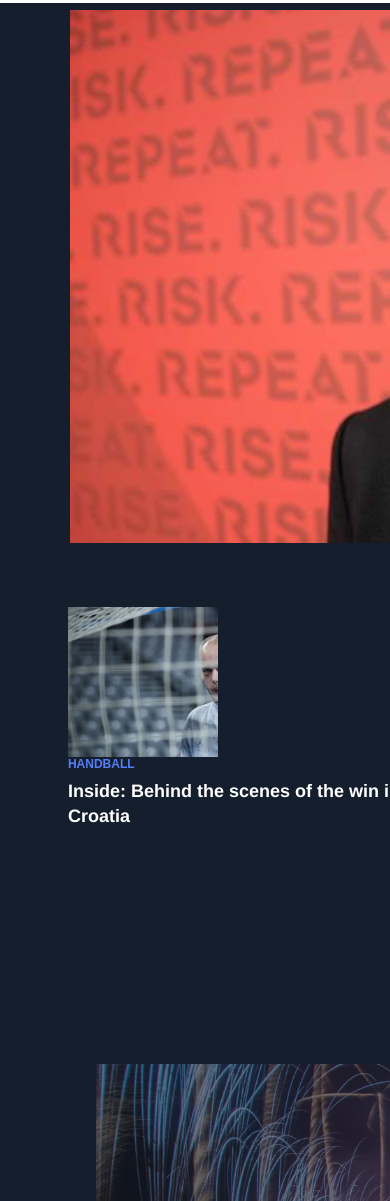
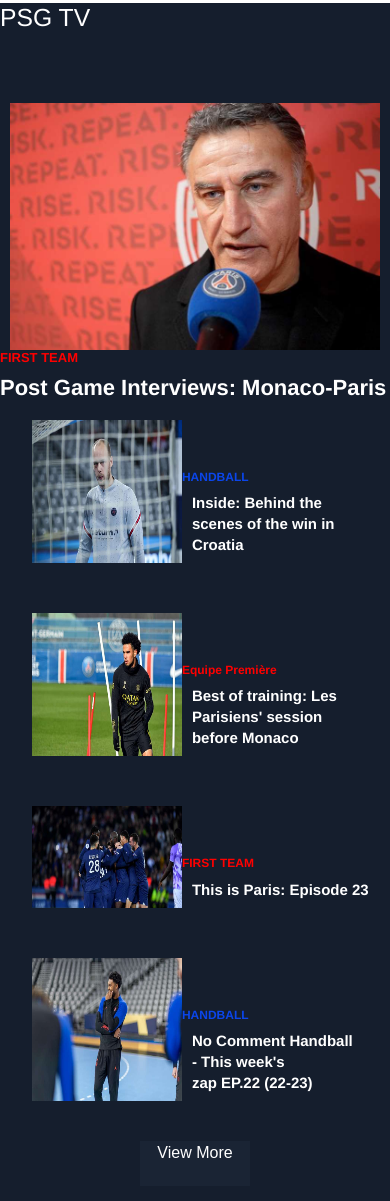
Before and after one commit to amirali1390/amirali1390.github.io, a plain HTML site: page index.html in a window 390 px wide. Shown: the part 4229-5430 px from the top of the page. Drawn offline with nearby package versions, Linux system fonts and the light colour scheme.

Commit message:
sdfdsfsf

```diff
--- a/css/index.css
+++ b/css/index.css
@@ -1081,54 +1081,55 @@
 margin-left: 50%;
 }
 .bs{
-    width: 1590.97px;
-    height: 1569.94px;
+    width: 100;
+    height: 1830px;
     background-color: transparent;
 }
 .monaco{
-    width: 1400px;
-    height: 456.89;
-    padding-top: 7px;
-    margin-left: 70px;
-    display: flex;
+    width: 100%;
+padding-top: 100px;
+
 }
 #monacoimg{
     transition: all 700ms ease 0s;
+    width: 100%;
+    height: 100%;
 }
 .monaco:hover img{
     transform: scale(1.1);
 }
 .monacodivimg{
-    width: 1000px;
-    height: 533px;
+    width: 100%;
+ padding-left: 10px;
+ padding-right: 10px;
     overflow: hidden;
 }
 .tf3{
     color: red;
     font-weight: 700;
     font-size: 13px;
- margin-top: 20%;
 
- text-align: center;
 }
 .monaco h3{
-    font-size: 40px;
+    font-size: 22px;
     line-height: 1.4;
     font-weight: bold;
     color: white;
-    margin-top: 25%;
-    margin-left: -40px;
+}
+.bs h2{
+    color: white;
+   position: absolute;
 }
 .hl2{
-    width: 327.5;
-    height:383.44px ;
-    padding-left: 60px;
+    width: 100%;
+    padding-left: 30px;
     overflow: hidden;
     cursor: pointer;
+    padding-right: 30px;
 }
 #hl2img{
-    width: 327.5px;
-    height: 218.44px;
+    width: 100%;
+    height: 100%;
     transition: all 600ms ease 0s
 }
 .endlist{
@@ -1139,27 +1140,32 @@
     transform: scale(1.1);
 }
 .hl2 h6{
-    color: #547ff7;
+    color: #0b46eb;
     font-size: 12px;
     font-weight: 700;
-    font-family: sans-serif;
+    margin-left: 150px;
+    margin-top: -100px;
 }
 .hl2 h3{
-    font-size: 18px;
+    margin-left: 160px;
+    font-size: 15px;
     line-height: 1.4;
     font-weight: bold;
     color: white;
 }
+
 .copy2{
     overflow: hidden;
     cursor: pointer;
-    width: 327.5;
-    height:383.44px ;
+    width: 100%;
+
     padding-left: 30px;
+    padding-right: 30px;
+    padding-top: 50px;
 }
 #copy2img{
-    width: 327.5px;
-    height: 218.44px;
+    width:100%;
+    height: 100%;
     transition: all 600ms ease 0s
 
 }
@@ -1167,67 +1173,77 @@
     transform: scale(1.1);
 }
 .copy2 h3{
-    font-size: 18px;
+    margin-left: 160px;
+    font-size: 15px;
     line-height: 1.4;
     font-weight: bold;
     color: white;
 }
 #copy3{
-    width: 327.5px;
-    height: 218.44px;
+    width: 100%;
+    height: 100%;
     transition: all 600ms ease 0s
+
 }
 
 
-.copy3{width: 327.5;
-    height:383.44px ;
+.copy3{
+padding-top: 50px;
+    width: 100%;
     padding-left: 30px;
     overflow: hidden;
     position: relative;
     cursor: pointer;}
     #copy3img{
-        width: 327.5px;
-        height: 218.44px;
+    height: 100%;
+        width: 100%;
         transition: all 600ms ease 0s
     }
     .copy3:hover img{
         transform: scale(1.1);
     }
     .copy3 h3{
-        font-size: 18px;
+        margin-left: 160px;
+        font-size: 15px;
         line-height: 1.4;
         font-weight: bold;
         color: white;
     }
     .hl3{
-        width: 327.5;
-        height:383.44px ;
+
+        width: 100%;
         padding-left: 30px;
         overflow: hidden;
         cursor: pointer;
+        padding-right: 30px;
+        padding-top: 50px;
     }
     #hl3img{
-        width: 327.5px;
-        height: 218.44px;
+   width: 100%;
+   height: 100%;
         transition: all 600ms ease 0s
     }
     .hl3:hover img{
         transform: scale(1.1)
     }
     .hl3 h6{
-        color: #547ff7;
+        color: #0b46eb;
         font-size: 12px;
         font-weight: 700;
-        font-family: sans-serif;
+        margin-left: 150px;
+        margin-top: -100px;
     }
     .hl3 h3{
-        font-size: 18px;
+        margin-left: 160px;
+        font-size: 15px;
         line-height: 1.4;
         font-weight: bold;
         color: white;
     }
     #BH{
         margin: 0 auto;
+       margin-top: 40px;
+
         width: 110.5px;
         height: 45px;
         color: white;
@@ -1239,15 +1255,12 @@
     text-align: center;
     justify-content: center;
 font-family: sans-serif;
-margin-top: 5px;
+margin-top: 10px;
 }
-#BH:hover{
-    color: #fff;
-    background: #344767;
-}
-#fire{
-    width: 1398px;
-    height: 385px;
+
+.fire{
+    width: 100%;
+    height: 410px;
     background-image: url(../images/dsc04128b.jpg);
     background-repeat: no-repeat;
     background-size: cover;
--- a/index.html
+++ b/index.html
@@ -357,21 +357,22 @@
   <li id="li4">Club</li >
 </ul></div>
 </div>
-<div class="bs"><div class="monaco">
+<div class="bs w-100"><H2 class=" ">PSG TV</H2><div class="monaco">
+
   <div class="monacodivimg"><img src="images/20230211-fo-spe-reacs-psg-tv-uk.jpg" alt="" id="monacoimg"></div>
   <h6 class="tf3">FIRST TEAM</h6>
   <h3>
     Post Game Interviews: Monaco-Paris
   </h3>
-</div><div class="d-flex endlist">
-<div class="hl2">
+</div><div class=" endlist">
+<div class="hl2 w-100">
   <div class="Practiceimgdiv"><img src="images/a22i4842.jpg" alt="" id="hl2img"></div>
   <h6>HANDBALL</h6>
   <h3>
     Inside: Behind the scenes of the win in <br> Croatia
   </h3>
 </div>
-<div class="copy2">
+<div class="copy2 w-100">
   <div class="Practiceimgdiv"><img src="images/_aur5246_57812b5d-a923-4ae8-a78e-9d53e8120424.jpg" alt="" id="copy2img"></div>
   <h6 class="tf1">
 
@@ -381,14 +382,14 @@
     Best of training: Les Parisiens' session  <br> before Monaco
   </h3>
 </div>
-<div class="copy3">
-  <div class="Practiceimgdiv"><p id="pt">PSG TV Premium</p><img src="images/toulouse-43-joie.jpg" alt="" id="copy3img"></div>
+<div class="copy3 w-100">
+  <div class="Practiceimgdiv"><img src="images/toulouse-43-joie.jpg" alt="" id="copy3img"></div>
   <h6 class="tf1">FIRST TEAM</h6>
 <h3>
   This is Paris: Episode 23
 </h3>
 </div>
-<div class="hl3">
+<div class="hl3 w-100">
   <div class="Practiceimgdiv"><img src="images/2b4a2461.jpg" alt="" id="hl3img"></div>
 <h6>HANDBALL</h6>
 <h3>
@@ -399,7 +400,7 @@
   View More
 </p></div>
 <br>
-<div id="fire"><p id="P1">PSG TV </p><p id="P3" style="    color: #c9ad67;  font-weight: 700;  text-align: center;
+<div class="fire w-100"><p id="P1">PSG TV </p><p id="P3" style="    color: #c9ad67;  font-weight: 700;  text-align: center;
   margin-left: 150px;
   margin-top: -50px;">PREMIUM</p>
   <ul id="orginalul">
```
